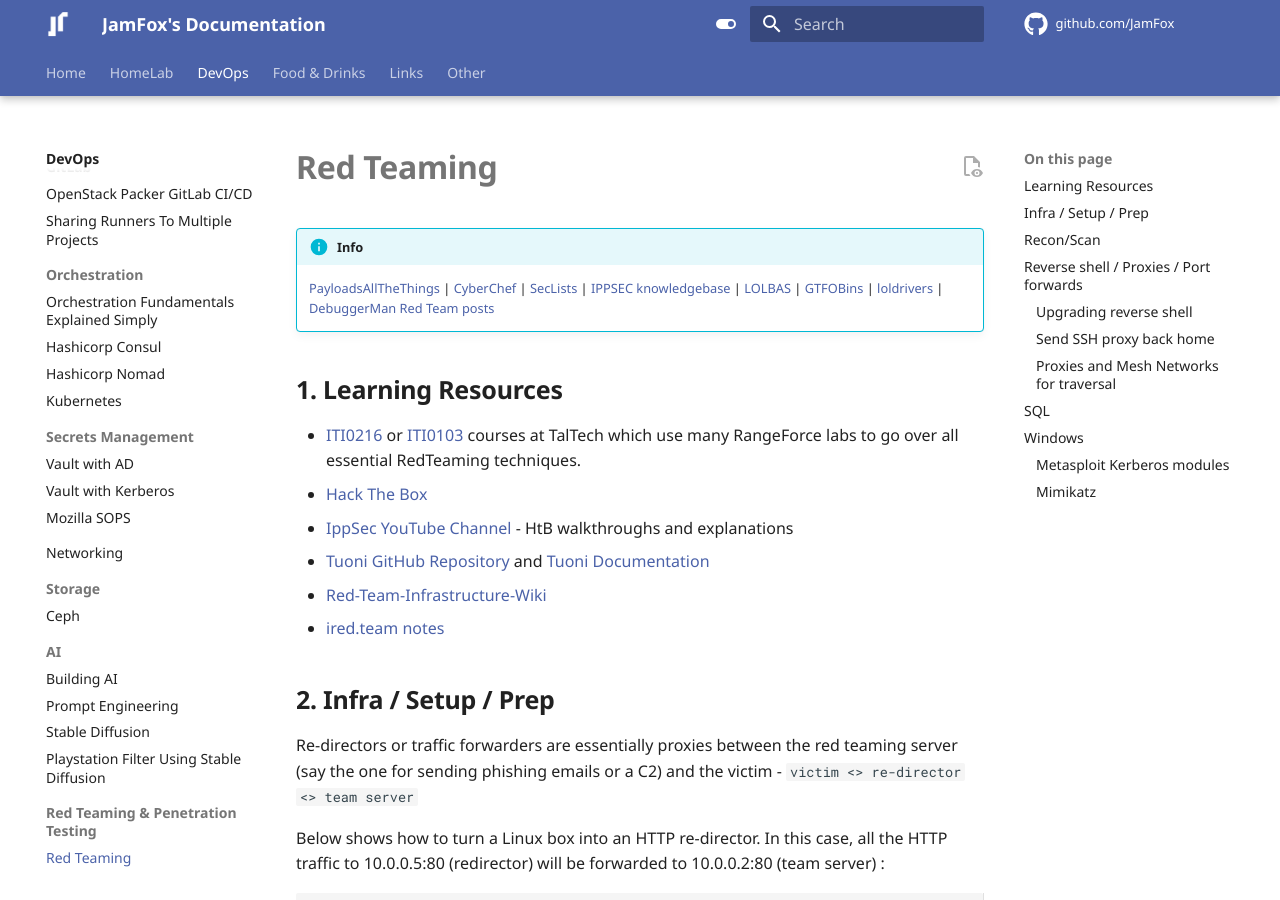
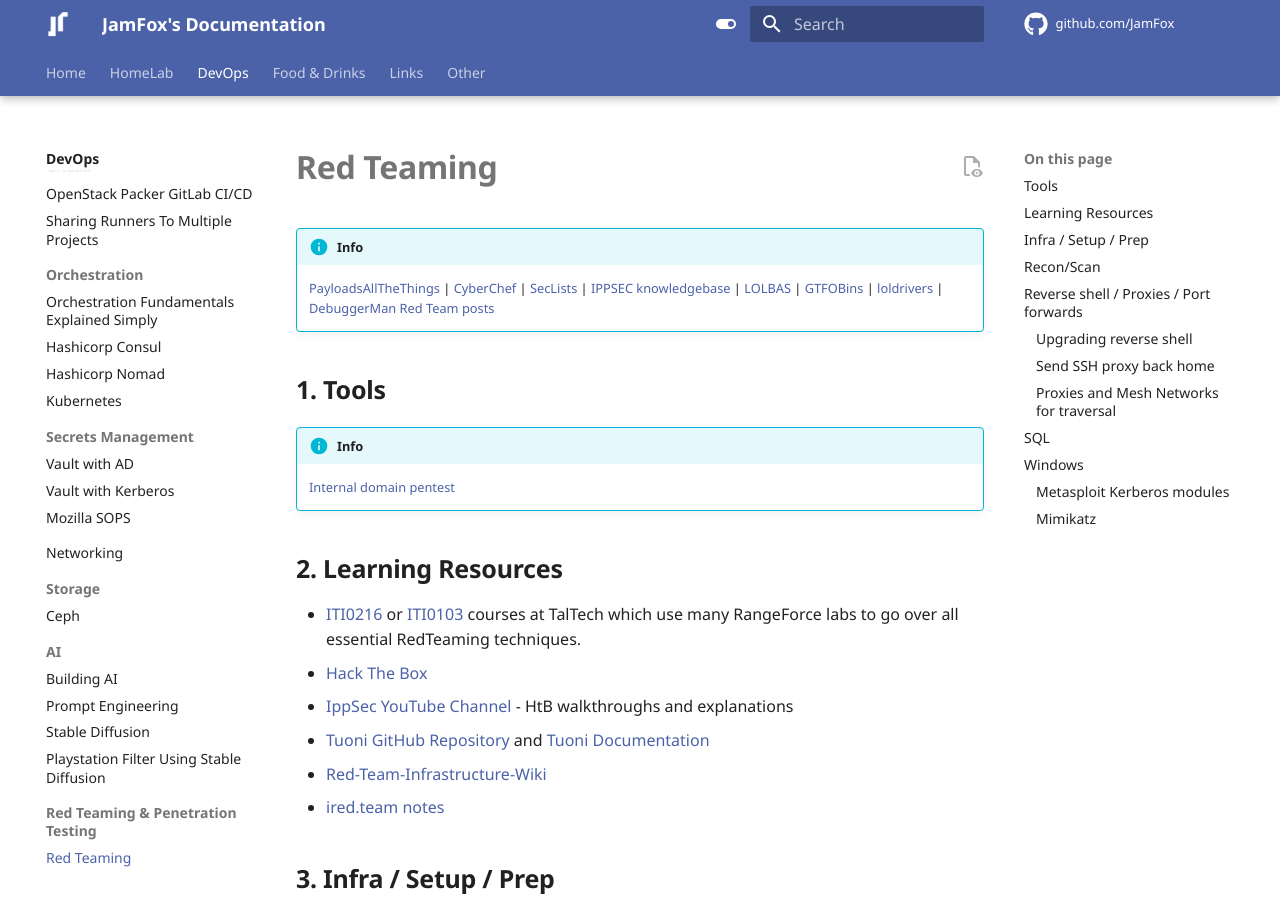
Before and after one commit to JamFox/docs.jamfox.dev, an MkDocs documentation site: the page built from docs/content/devops/redteaming.md, in a window 1280 px wide and 900 px high. Built offline with MkDocs 1.6.1 and Material for MkDocs 9.7.7, drawn with Linux system fonts in a browser that asks for light colours; plug-ins that fetch from the network failed and are left out; comment, search, counter and statistics services are not loaded.

Commit message:
add domain overveiw

```diff
--- a/docs/content/devops/redteaming.md
+++ b/docs/content/devops/redteaming.md
@@ -11,6 +11,11 @@ title: "Red Teaming"
     [GTFOBins](https://gtfobins.org/) |
     [loldrivers](https://www.loldrivers.io/) |
     [DebuggerMan Red Team posts](https://0xdbgman.github.io/)
+
+## Tools
+
+!!! info
+    [Internal domain pentest](https://github.com/ThePirateWhoSmellsOfSunflowers)
 
 ## Learning Resources
 
```
